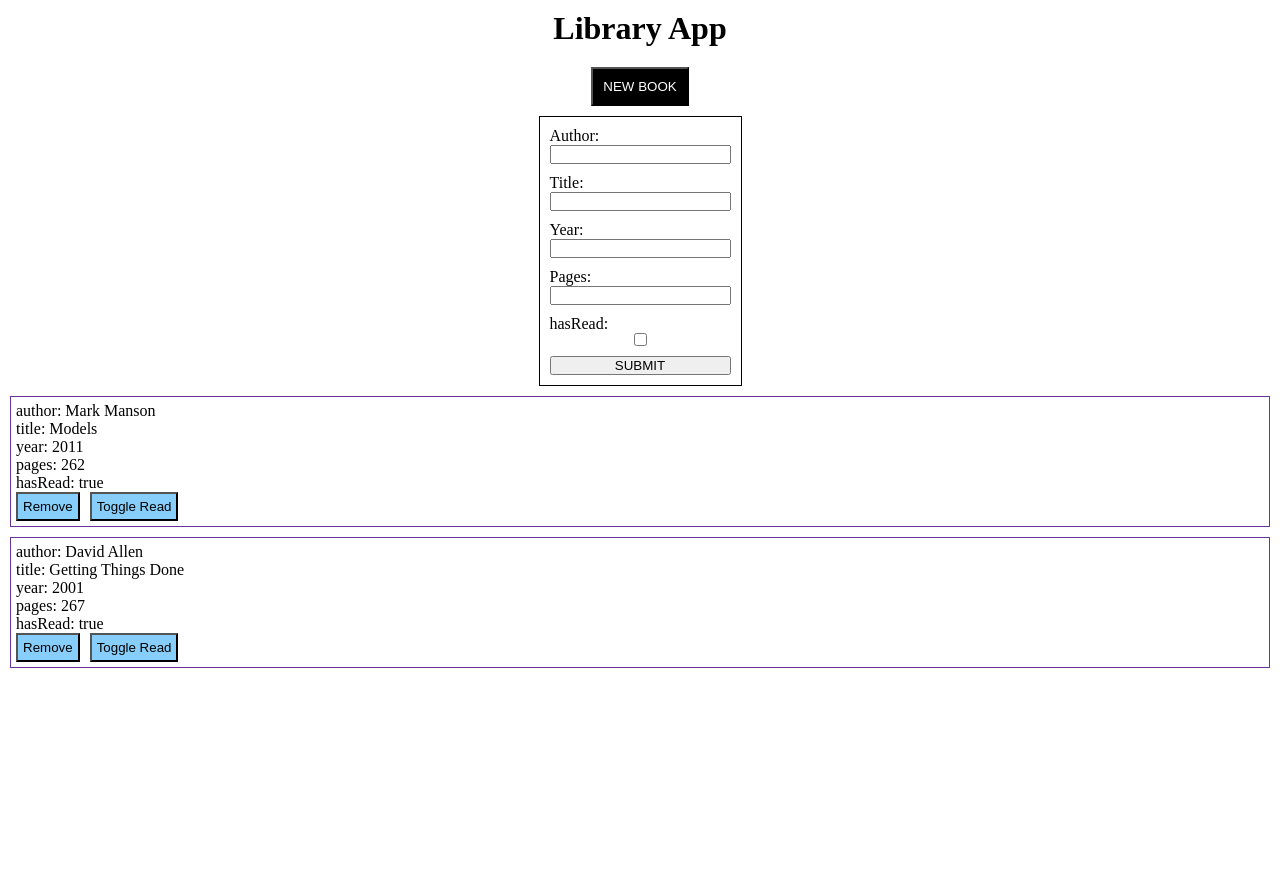
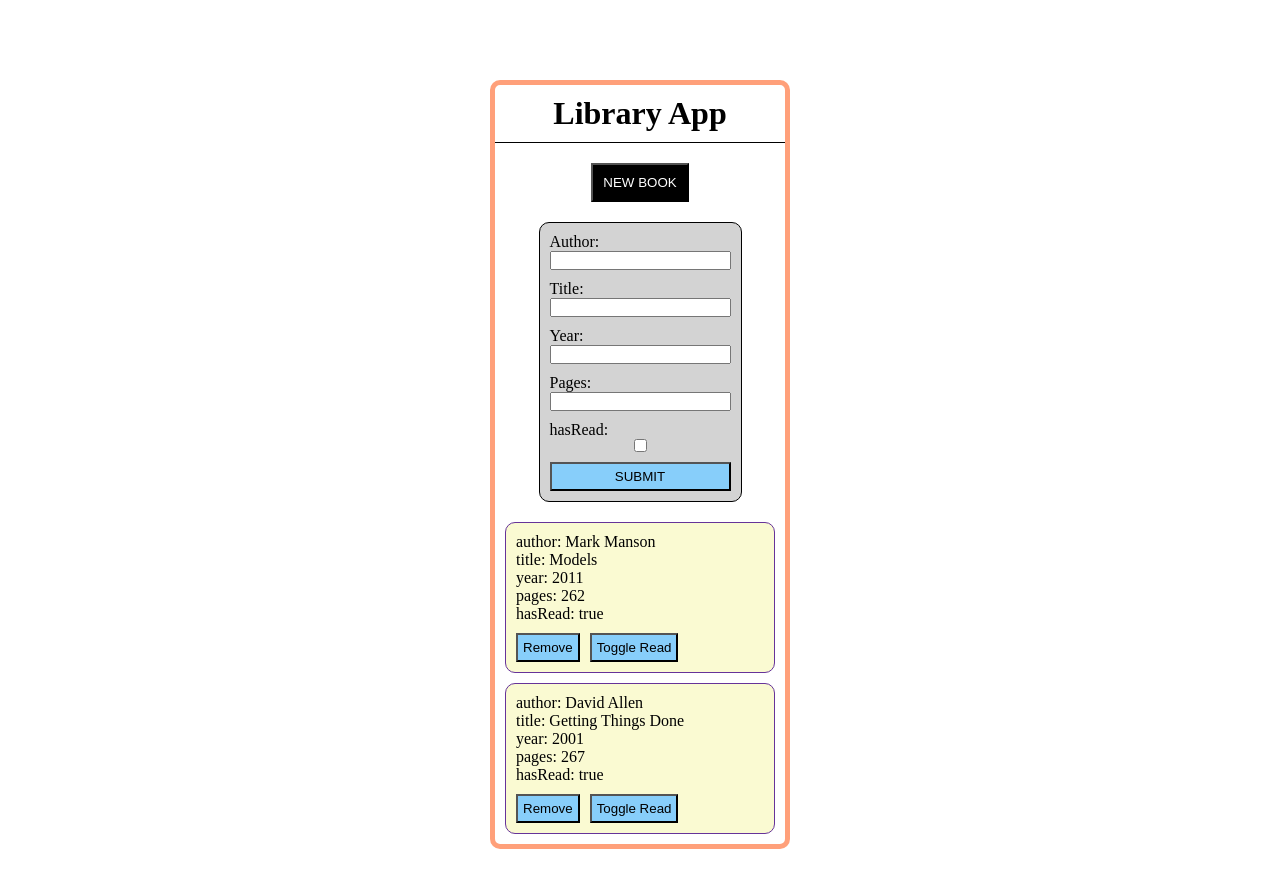
Before and after one commit to solovinomuncher/library-app, a plain HTML site: page index.html in a window 1280 px wide. Both pictures are taken after a click on the button "NEW BOOK". Before the commit the page ends 800 px from the top, so only its background shows below. Drawn offline with Linux system fonts and the light colour scheme.

Commit message:
added some styling

```diff
--- a/style.css
+++ b/style.css
@@ -6,11 +6,24 @@
 
 body {
   display: grid;
+  margin: 0 auto;
+  width: 75vw;
+  border: 5px solid lightsalmon;
+  border-radius: 10px;
+  margin-top: 10vh;
+  margin-bottom: 10vh;
+}
+
+@media (min-width: 750px) {
+  body {
+    width: 300px;
+  }
 }
 
 body > h1 {
   text-align: center;
   padding: 10px;
+  border-bottom: 1px solid black;
 }
 
 body > button {
@@ -19,13 +32,18 @@ body > button {
   color: white;
   padding: 10px;
   margin: 10px;
+  margin-top: 20px;
+  margin-bottom: 20px;
 }
 
 body > form {
+  background: lightgray;
   display: grid;
   gap: 10px;
   border: 1px solid black;
+  border-radius: 10px;
   padding: 10px;
+  margin: 0 0 10px 0;
   justify-self: center;
 }
 
@@ -33,19 +51,27 @@ form > p {
   display: grid;
 }
 
+.btn-submit {
+  background: lightskyblue;
+  padding: 5px;
+}
+
 .hide {
   display: none;
 }
 
 .card {
+  background: lightgoldenrodyellow;
   border: 1px solid rebeccapurple;
+  border-radius: 10px;
   margin: 10px;
-  padding: 5px;
+  padding: 10px;
 }
 
 .btn-removebook,
 .btn-toggleread {
   background: lightskyblue;
   padding: 5px;
+  margin-top: 10px;
   margin-right: 10px;
 }
```
